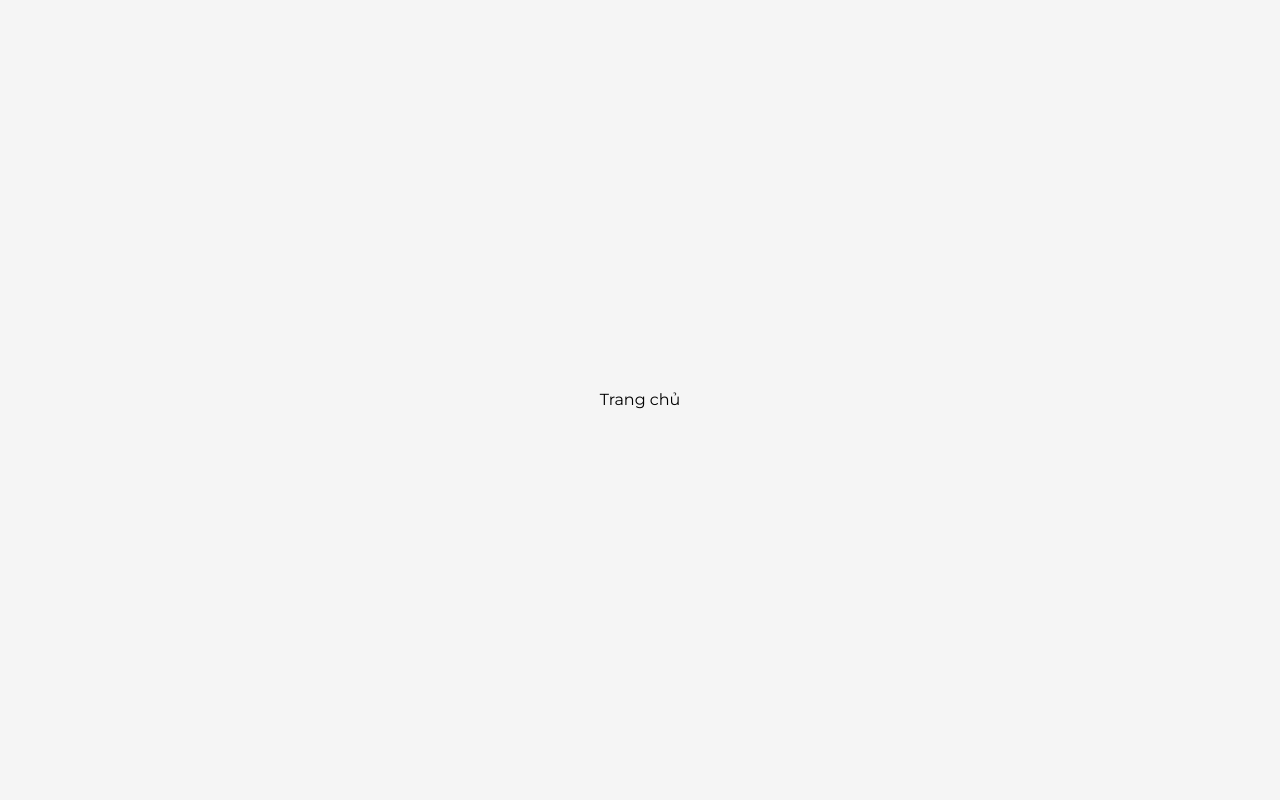
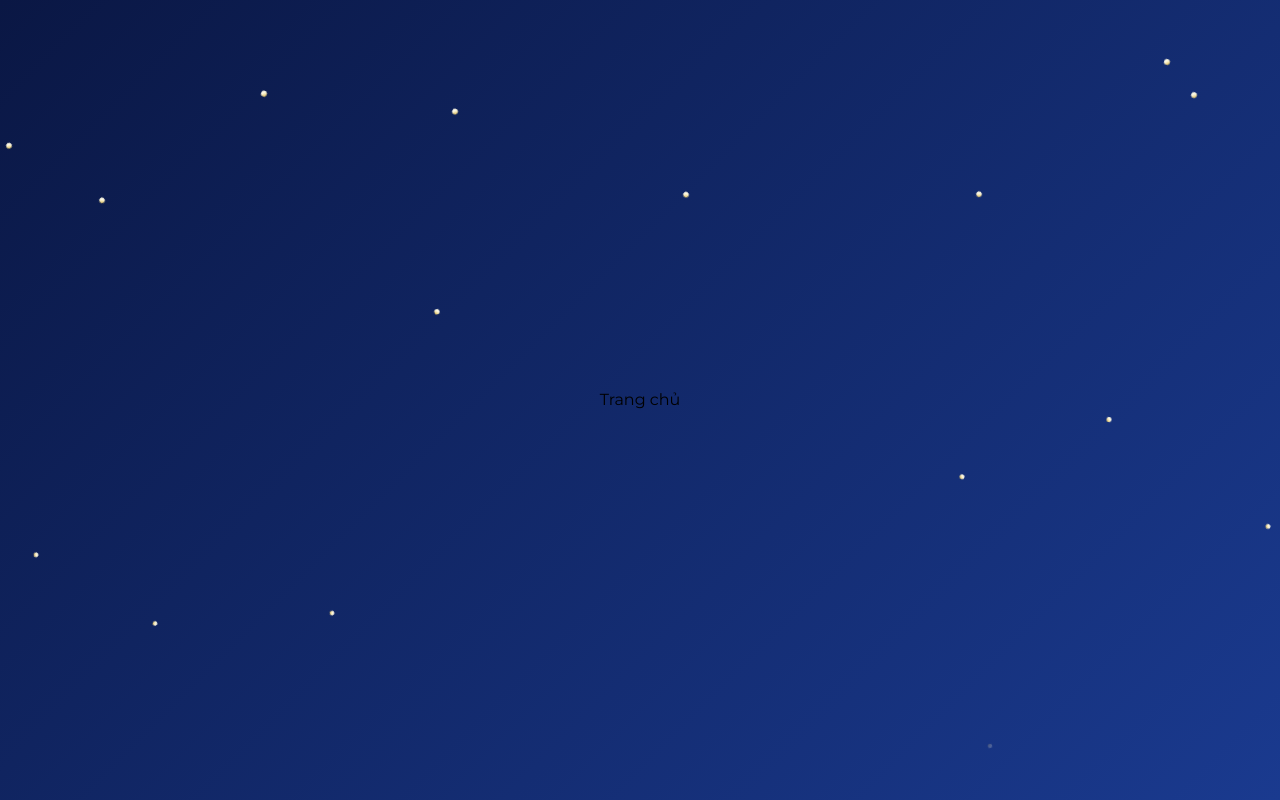
Before and after one commit to hieu20022002/Graduate, a React (Vite) app: page / in a window 1280 px wide. Built offline with nearby package versions, Linux system fonts and the light colour scheme.

Commit message:
Enhance visual effects with sparkle animation and gradient background; update styles for invitation card layout

```diff
--- a/src/main.tsx
+++ b/src/main.tsx
@@ -4,8 +4,19 @@ import App from './App'
 import './index.css'
 import '../styles.css'
 
+
 ReactDOM.createRoot(document.getElementById('root')!).render(
   <React.StrictMode>
     <App />
   </React.StrictMode>,
 )
+function createSparkle() {
+  const sparkle = document.createElement('div');
+  sparkle.className = 'sparkle';
+  sparkle.style.left = `${Math.random() * 100}vw`;
+  sparkle.style.animationDuration = `${2 + Math.random() * 2}s`;
+  sparkle.style.opacity = `${0.6 + Math.random() * 0.4}`;
+  document.body.appendChild(sparkle);
+  setTimeout(() => sparkle.remove(), 4000);
+}
+setInterval(createSparkle, 250);
--- a/styles.css
+++ b/styles.css
@@ -22,8 +22,11 @@ body {
   justify-content: center;
   align-items: center;
   min-height: 100vh;
-  background-color: #f5f5f5;
+  background: linear-gradient(135deg, #0a1744 0%, #1a3a8f 100%);
+  background-attachment: fixed;
   padding: 20px;
+  overflow-x: hidden;
+  position: relative;
 }
 
 .container {
@@ -62,8 +65,41 @@ body {
 .glitter-border {
   position: absolute;
   background: linear-gradient(90deg, transparent, var(--gold), transparent);
-  opacity: 0;
+  opacity: 0.7;
   z-index: 5;
+  filter: blur(0.5px);
+  animation: glitter-animation 2.5s infinite linear;
+}
+@keyframes glitter-animation {
+  0% { opacity: 0.2; }
+  50% { opacity: 1; }
+  100% { opacity: 0.2; }
+}
+/* 5. Kim tuyến lấp lánh rơi động */
+.sparkle {
+  position: fixed;
+  top: -20px;
+  width: 6px;
+  height: 6px;
+  border-radius: 50%;
+  background: linear-gradient(135deg, #fffbe6 40%, #d4af37 100%);
+  opacity: 0.8;
+  pointer-events: none;
+  z-index: 100;
+  animation: sparkle-fall 3s linear infinite;
+}
+@keyframes sparkle-fall {
+  0% {
+    transform: translateY(0) scale(1) rotate(0deg);
+    opacity: 1;
+  }
+  80% {
+    opacity: 1;
+  }
+  100% {
+    transform: translateY(100vh) scale(0.7) rotate(180deg);
+    opacity: 0;
+  }
 }
 
 .glitter-border.top-left {
@@ -89,7 +125,21 @@ body {
   height: 2px;
   animation: glitter-animation 3s infinite ease-in-out 1s;
 }
+/* 6. Căn giữa các phần tử trong card */
+.invitation-card,
+.card-content,
+.details-container,
+.rsvp-section {
+  display: flex;
+  flex-direction: column;
+  align-items: center;
+}
 
+/* 7. Chữ trong .detail-text căn giữa và màu trắng */
+.detail-text {
+  color: #fff;
+  text-align: center;
+}
 .glitter-border.bottom-right {
   bottom: 10px;
   right: 10px;
@@ -427,7 +477,23 @@ body {
   z-index: 2;
   animation: shimmer 5s infinite linear;
 }
-
+.card-content,
+.invitation-text,
+.details-container,
+.rsvp-section,
+.detail-text,
+.pre-heading,
+.main-heading,
+.honoree,
+.graduate-name {
+  color: #fff;
+  text-align: center;
+}
+.highlight,
+.main-heading,
+.graduate-name {
+  color: var(--gold);
+}
 @keyframes shimmer {
   0% {
     transform: translateX(-100%) translateY(-100%) rotate(30deg);
```
